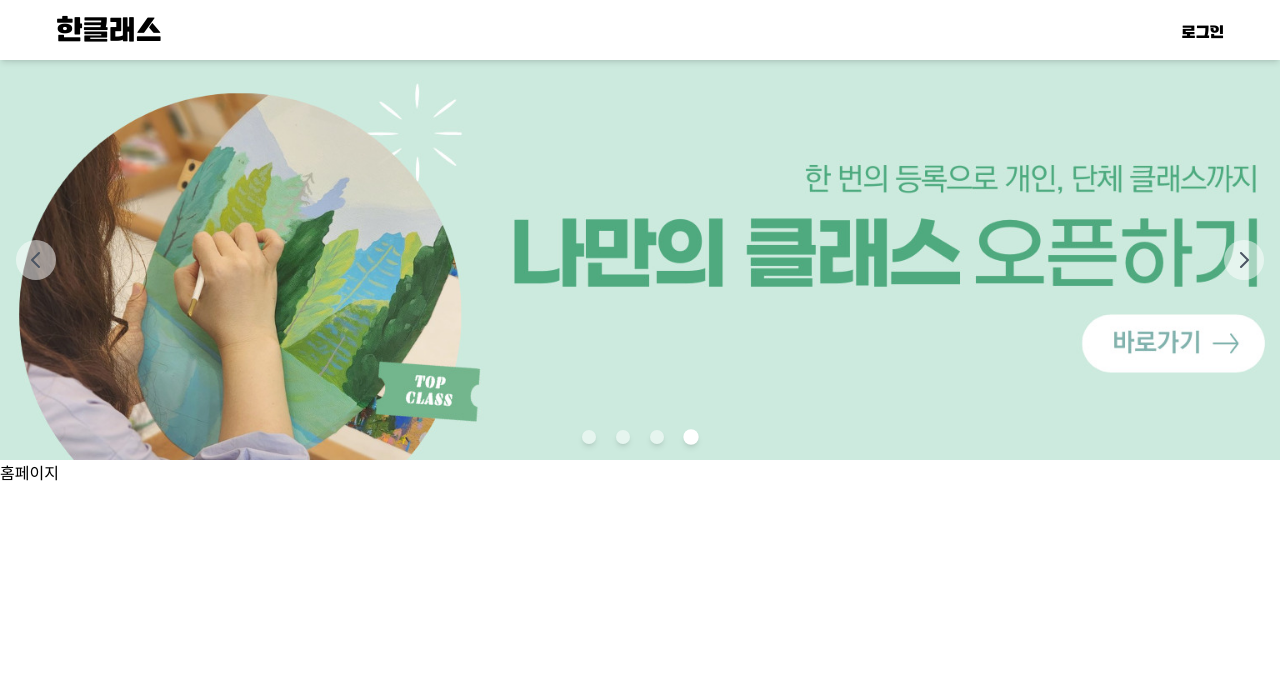
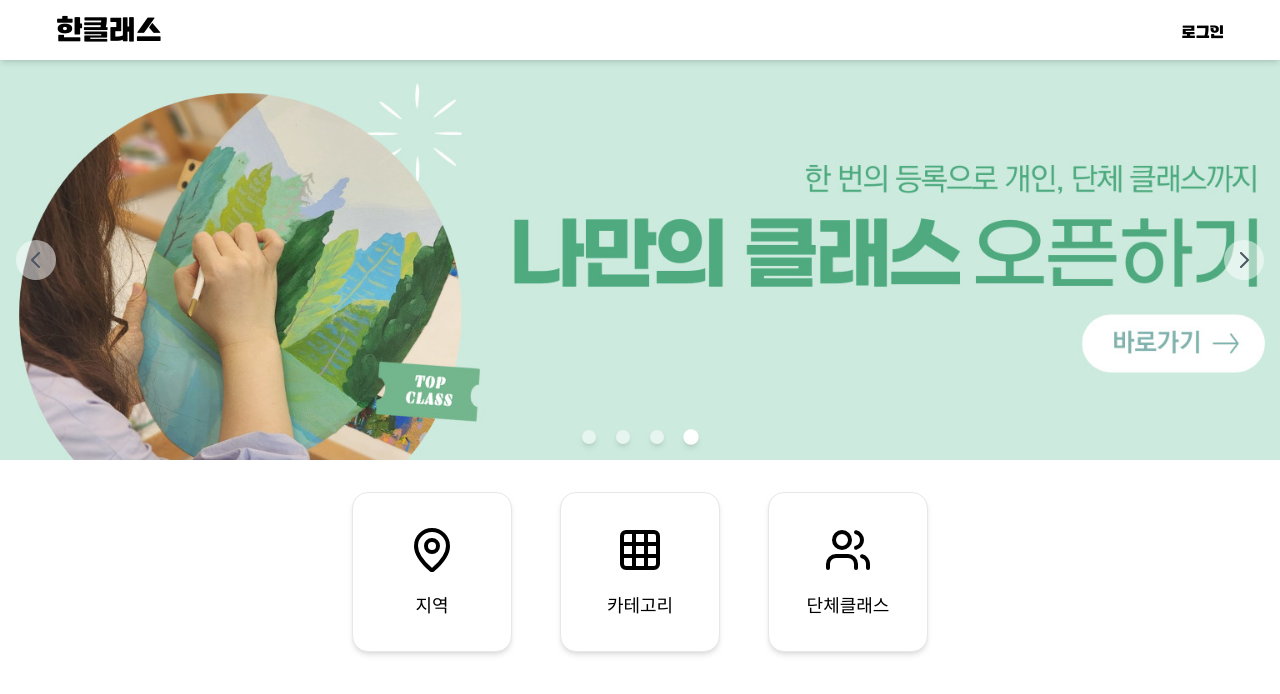
Before and after one commit to cocohan11/HanClass_front, a React (Create React App) app: page / in a window 1280 px wide. Shown: the top 694 px of the page. Built offline with nearby package versions, Linux system fonts and the light colour scheme.

Commit message:
추가 - 홈화면에 버튼3개 - 지역, 카테고리, 단체클래스

```diff
--- a/src/App.js
+++ b/src/App.js
@@ -2,7 +2,6 @@
 import './App.css';
 import { BrowserRouter, Routes, Route } from 'react-router-dom';
 import Home from './pages/Home';
-import About from './pages/About';
 import Header from './components/Header/Header';
 import ImageSlider from './components/Slider/ImageSlider';
 import Profile from './components/Mypage/Profile';
@@ -30,7 +29,6 @@ function App() {
                   <Home/>
                 </>
               } />
-              <Route path="/about" element={<About />} />
               <Route path="/profile" element={<Profile />} />
               <Route path="/workspace" element={<Workspace />} />
             </Routes>
--- a/src/pages/About.js
+++ /dev/null
@@ -1,29 +0,0 @@
-// src/pages/About.js
-function About() {
-    return (
-      <div>
-        <h1>소개 페이지1</h1>
-        <h1>소개 페이지</h1>
-        <h1>소개 페이지</h1>
-        <h1>소개 페이지</h1>
-        <h1>소개 페이지</h1>
-        <h1>소개 페이지</h1>
-        <h1>소개 페이지</h1>
-        <h1>소개 페이지</h1>
-        <h1>소개 페이지</h1>
-        <h1>소개 페이지</h1>
-        <h1>소개 페이지</h1>
-        <h1>소개 페이지</h1>
-        <h1>소개 페이지</h1>
-        <h1>소개 페이지</h1>
-        <h1>소개 페이지</h1>
-        <h1>소개 페이지</h1>
-        <h1>소개 페이지</h1>
-        <h1>소개 페이지</h1>
-        <h1>소개 페이지</h1>
-        <h1>소개 페이지</h1>
-      </div>
-    );
-  }
-
-  export default About;
--- a/src/pages/Home.js
+++ b/src/pages/Home.js
@@ -1,10 +1,32 @@
-// src/pages/Home.js
-function Home() {
-    return (
-      <div>
-        <h1>홈페이지</h1>
+import React from 'react';
+import { MapPin, Grid, Users } from 'lucide-react';
+
+
+const ContainerWithButtons = () => {
+
+
+  return (
+    <div className="w-full flex justify-center px-4">
+      <div className="w-full max-w-[1200px] mt-4">
+        <div className="flex justify-center items-center gap-12 p-4">
+          <button className="border flex flex-col items-center justify-center w-40 h-40 bg-white rounded-2xl shadow-md hover:shadow-lg transition-shadow">
+            <MapPin className="w-12 h-12 mb-4" />
+            <span className="text-lg">지역</span>
+          </button>
+
+          <button className="border flex flex-col items-center justify-center w-40 h-40 bg-white rounded-2xl shadow-md hover:shadow-lg transition-shadow">
+            <Grid className="w-12 h-12 mb-4" />
+            <span className="text-lg">카테고리</span>
+          </button>
+
+          <button className="border flex flex-col items-center justify-center w-40 h-40 bg-white rounded-2xl shadow-md hover:shadow-lg transition-shadow">
+            <Users className="w-12 h-12 mb-4" />
+            <span className="text-lg">단체클래스</span>
+          </button>
+        </div>
       </div>
-    );
-  }
+    </div>
+  );
+};
 
-  export default Home;
+export default ContainerWithButtons;
```
